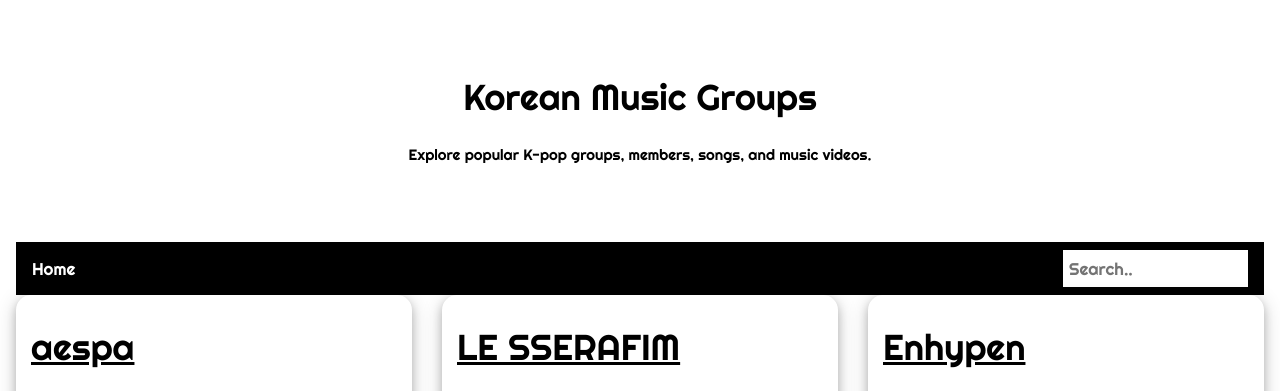
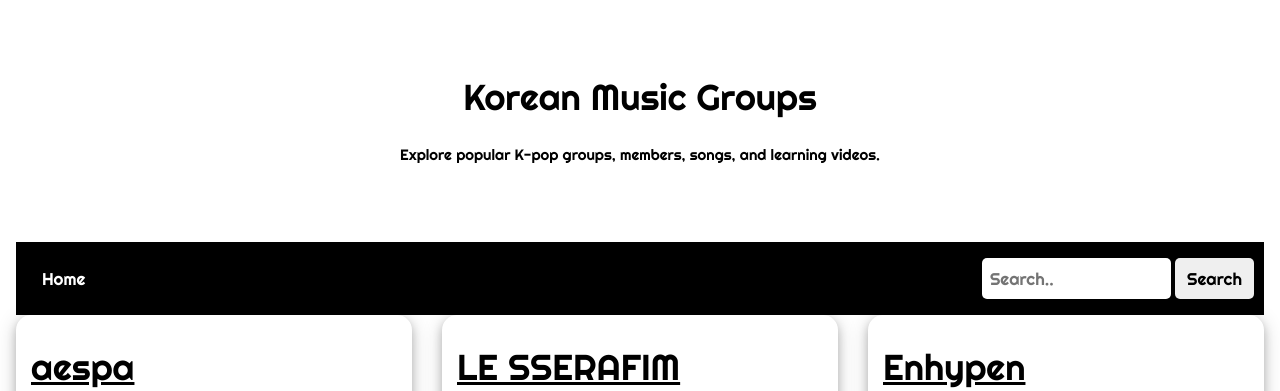
Before and after one commit to JaecobV/flask, a Flask app: page / in a window 1280 px wide. Shown: the top 391 px of the page. Run offline with Flask 3, Linux system fonts and the light colour scheme; data comes from the database, SQL or seed files in the repository.

Commit message:
got the search bar working and able to search up different groups, matching the letters with the group name and if it does not exist it shows "no groups found". Adjusted CSS for the search button to be next to the search bar

```diff
--- a/app.py
+++ b/app.py
@@ -27,13 +27,23 @@ def query_db(query, args=(), one=False):
 @app.route('/')
 def home():
     #home page
-    sql = """
+    search = request.args.get("search", "")
+
+    if search:
+        sql = """
+        SELECT GroupID, GroupName, TopSongs, DebutDate, GroupImage
+        FROM Groups
+        WHERE GroupName LIKE ?;
+        """
+        results = query_db(sql, ('%' + search + '%',))
+    else:
+        sql = """
         SELECT GroupID, GroupName, TopSongs, DebutDate, GroupImage
         FROM Groups;
-    """
-    results = query_db(sql)
-    print(results)   # temporary debug line
-    return render_template("home.html", results=results)
+        """
+        results = query_db(sql)
+
+    return render_template("home.html", results=results, search=search)
 
 @app.route("/Group/<int:id>")
 def Group(id):
--- a/static/style.css
+++ b/static/style.css
@@ -86,43 +86,44 @@ img{
     height: 100%;
 }
 
-/* Add a black background color to the top navigation bar */
+/* Navigation bar */
 .topnav {
-  overflow: hidden;
+    display: flex;
+    align-items: center;
+    justify-content: space-between;
     background-color: black;
+    padding: 10px;
 }
 
-/* Style the links inside the navigation bar */
+/* Home link */
 .topnav a {
-  float: left;
-  display: block;
-  color: black;
-  text-align: center;
+    color: white;
     padding: 14px 16px;
     text-decoration: none;
     font-size: 17px;
 }
 
-/* Change the color of links on hover */
+/* Hover effect */
 .topnav a:hover {
     background-color: #ddd;
     color: black;
 }
 
-/* Style the "active" element to highlight the current page */
-.topnav a.active {
-  background-color: black;
-  color: white;
+/* Search section */
+.topnav input[type=text] {
+    padding: 8px;
+    font-size: 17px;
+    border: none;
+    border-radius: 5px;
 }
 
-/* Style the search box inside the navigation bar */
-.topnav input[type=text] {
-  float: right;
-  padding: 6px;
+/* Search button */
+.topnav button {
+    padding: 8px 12px;
+    font-size: 17px;
+    border-radius: 5px;
     border: none;
-  margin-top: 8px;
-  margin-right: 16px;
-  font-size: 17px;
+    cursor: pointer;
 }
 
 /* columns */
--- a/templates/home.html
+++ b/templates/home.html
@@ -2,10 +2,16 @@
 {% block body %}
 <!--home page goes here-->
 <!--search bar-->
+<form method="GET">
 <div class="topnav">
-  <a class="active" href="#home">Home</a>
-  <input type="text" placeholder="Search..">
+    <a class="active" href="/">Home</a>
+    <div>
+    <input type="text" name="search" placeholder="Search..">
+    <button type="submit">Search</button>
 </div>
+</div>
+</form>
+
 <!--3 column grid-->
  <div class="three-column">
     {% for Group in results %}
@@ -16,6 +22,15 @@
             <img src="{{ Group[4] }}" alt="{{ Group[1] }}">
         </div>
     </a>
+
+    {% else %}
+
+    <h2>No groups found.</h2>
+    <p>Try searching for another group</p>
+
     {% endfor %}
+
  </div>
+
+
 {% endblock %}
--- a/templates/layout.html
+++ b/templates/layout.html
@@ -12,7 +12,7 @@
     <!--shared header and nav bar-->
     <div class="title">
         <h1>Korean Music Groups</h1>
-        <p>Explore popular K-pop groups, members, songs, and music videos.</p>
+        <p>Explore popular K-pop groups, members, songs, and learning videos.</p>
     </div>
     {% block body %}
     {% endblock %}
```
Lines whose indentation alone changed are shown as unchanged.
